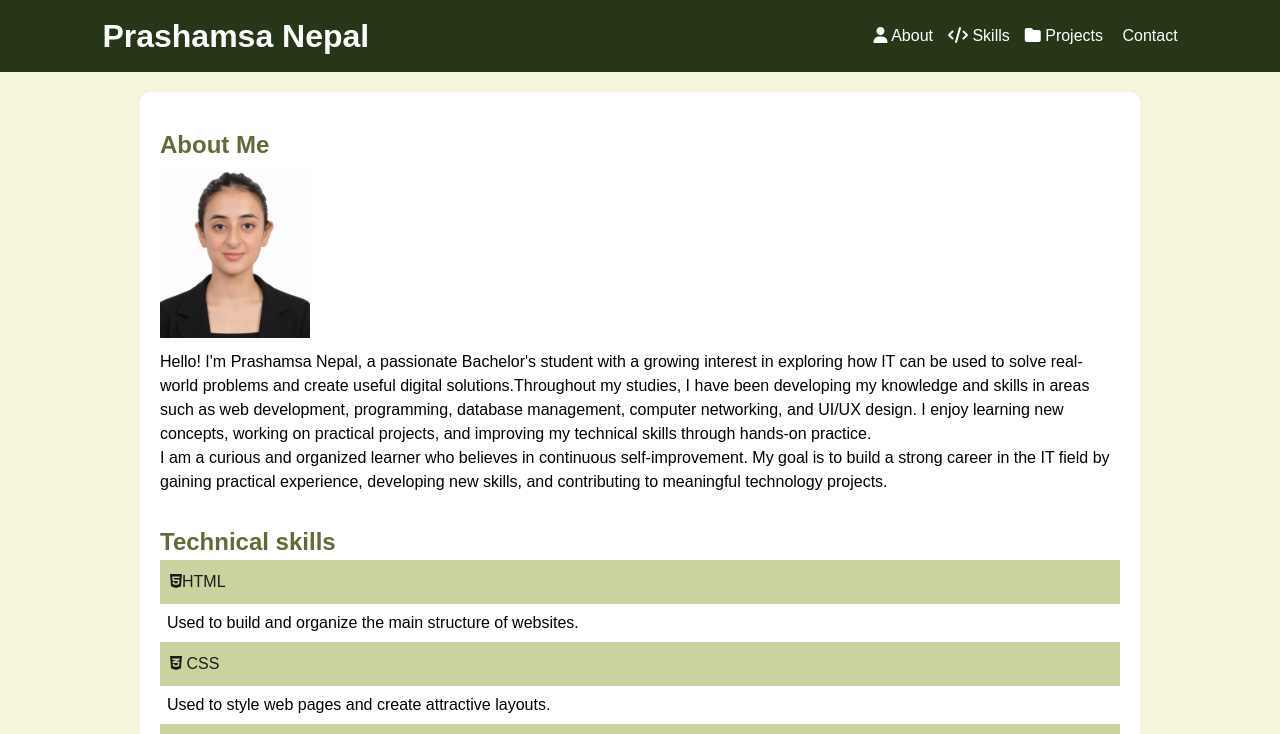
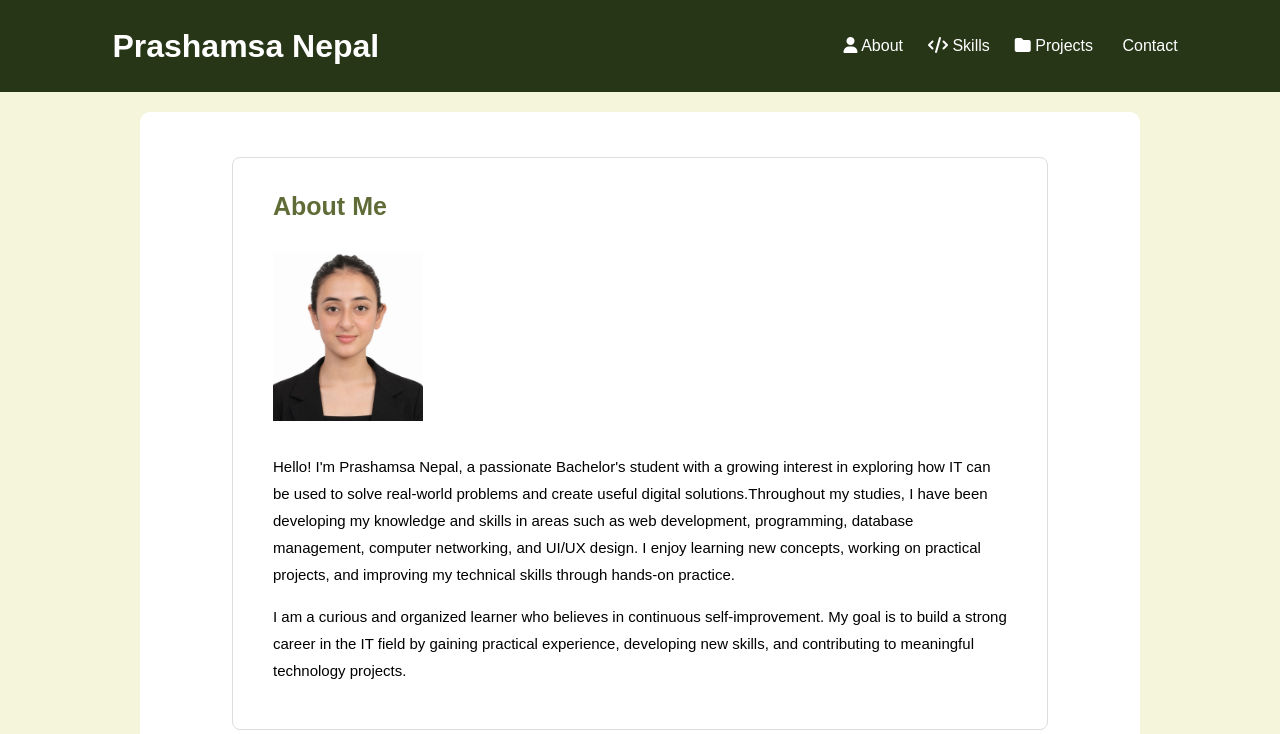
Before and after one commit to prashamsanepal-art/Prashamsa-Nepal-Portfolio, a plain HTML site: page index.html in a window 1280 px wide. Shown: the top 734 px of the page. Drawn offline with Linux system fonts and the light colour scheme; some icons are missing.

Commit message:
Prashamsa_Nepal

```diff
--- a/index.html
+++ b/index.html
@@ -51,7 +51,7 @@
             </d1>
         </section>
         <section id="projects">
-            <h2>My projects</h2>
+            <h2>Projects</h2>
             <article>
                 <img src="assets/Shamba.png"alt="Shamba Project">
                 <div class="project-content">
@@ -90,10 +90,10 @@
             </article>
         </section>
         <section id="contact">
-            <h2>Contact Me</h2>
+            <h2>Contact</h2>
             <div class="contact-container">
                 <div class="contact-info">
-                    <h3>Get in Touch</h3>
+                    <h3>Connect with Me</h3>
                     <p>
                         <p>
                            I would be happy to hear from you. Feel free to contact me about my projects, skills, or any questions you may have.
@@ -108,7 +108,7 @@
                         GitHub:
                         <a href="https://github.com/prashamsanepal-art/Prashamsa-Nepal-Portfolio.git"
                            target="_blank" rel="noopener noreferrer">
-                            Prashamsa Nepal
+                            prashamsanepal-art
                         </a>
                     </p>
                 </div>
@@ -126,9 +126,9 @@
                         <textarea id="message" name="message" placeholder="Write your message" required></textarea>
                     </p>
                     <p>
-                        <button type="submit">
+                        <button type="send">
                             <i class="fa-solid arrow"></i>
-                            Submit
+                            Send
                         </button>
                     </p>
                 </form>
--- a/style.css
+++ b/style.css
@@ -16,12 +16,12 @@ header {
 
 h1{
     color:white;
-    margin:0px;
+    margin:10px;
 }
 
 nav ul {
     display: flex;
-    gap: 15px;
+    gap: 25px;
     list-style: none;
 }
 
@@ -46,12 +46,17 @@ main {
 }
 
 section {
-    padding: 15px 0;
+    padding: 30px 40px;
+    width: 85%;
+    margin: 25px auto;
+    border: 1px solid #ddd;
+    border-radius: 8px;
 }
 
 h2 {
     color: #606c38;
-    margin-bottom: 0 0 10px 0;
+    margin-bottom: 25px;
+    font-size: 25px;
 }
 
 #about img {
@@ -59,7 +64,13 @@ h2 {
     background-color: burlywood;
     height: 170px;
     object-fit: cover;
-    margin: 5px auto;
+    margin: 0 auto 25px;
+}
+#about p {
+    max-width: 750px;
+    margin: 0 auto 15px;
+    font-size: 15px;
+    line-height: 1.8;
 }
 
 #skills dl {
```
Also changed, not shown: Assets/portfolioimage.png.
